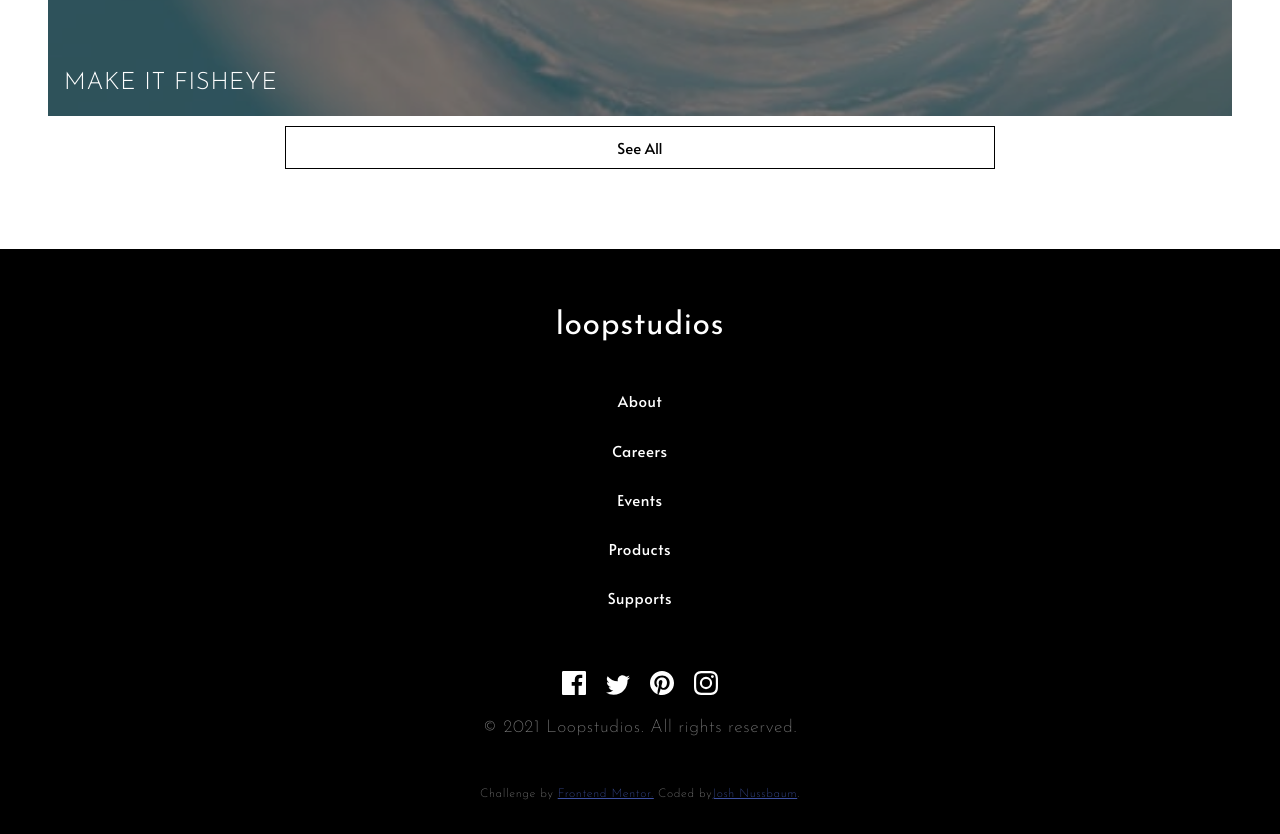
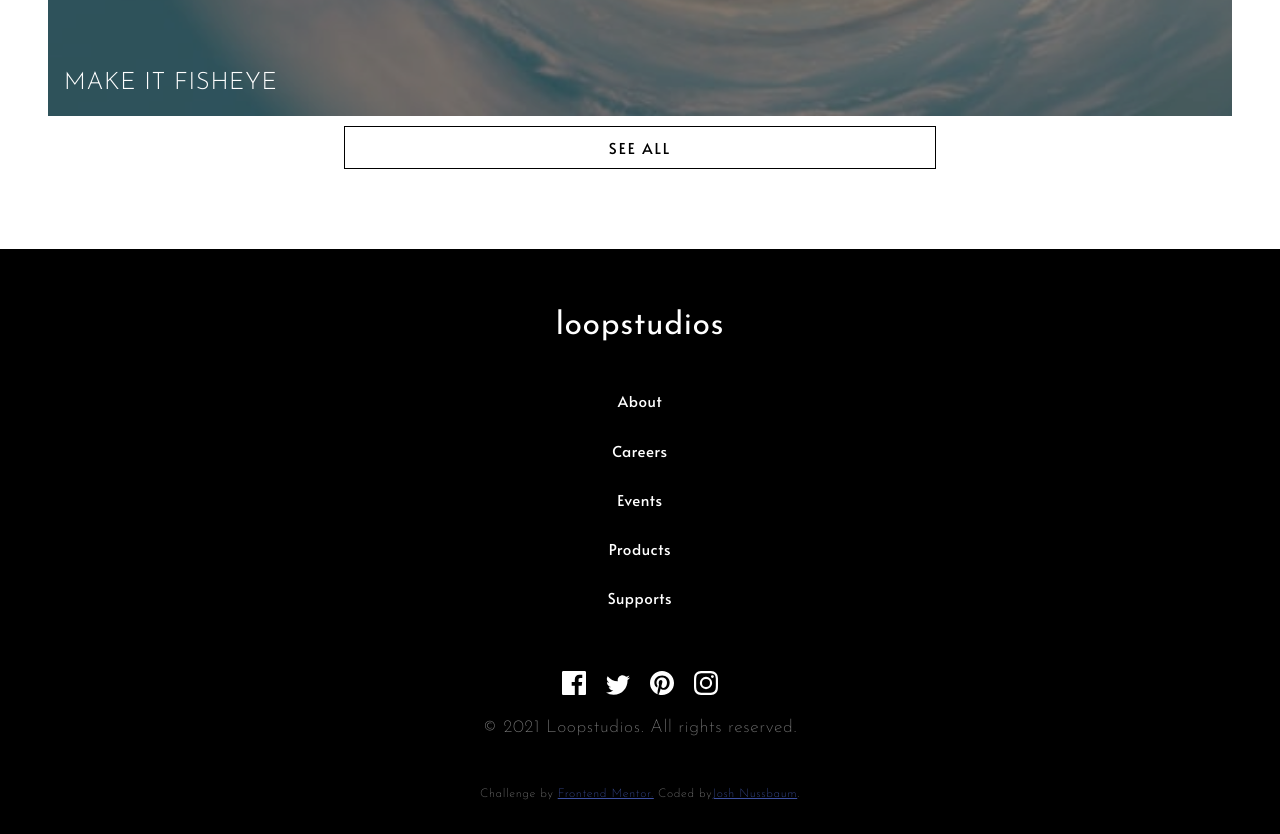
Before and after one commit to joshnussbaum89/loopstudios-landing-page, a plain HTML site: page index.html in a window 1280 px wide. Shown: the part 5140-5974 px from the top of the page. Drawn offline with Linux system fonts and the light colour scheme.

Commit message:
fix button style

```diff
--- a/scss/components/_image.scss
+++ b/scss/components/_image.scss
@@ -1,7 +1,5 @@
 /* ============================================= */
-
 
 /*              Images                           */
 
-
 /* ============================================= */
--- a/scss/components/_products.scss
+++ b/scss/components/_products.scss
@@ -29,7 +29,9 @@
 
 .main-content {
     &-btn {
-        width: 60%;
+        text-transform: uppercase;
+        letter-spacing: 2px;
+        width: 50%;
         margin: 0.5rem auto 5rem;
         padding: 0.75rem 2rem;
         background-color: white;
```
Also changed, not shown: css/style.css, 1 other file.
